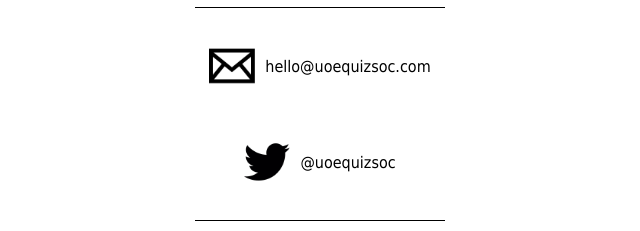
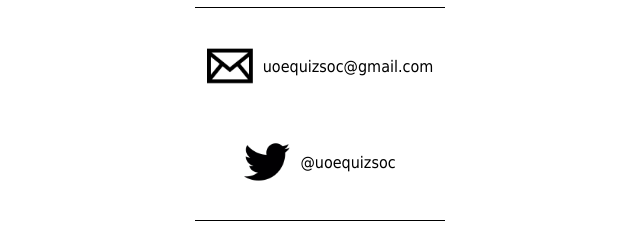
Before and after one commit to freddiejbawden/uoequizsoc, a plain HTML site: page contactus.html in a window 1280 px wide. Shown: the part 151-382 px from the top of the page, 320-960 px from the left. Drawn offline with nearby package versions, Linux system fonts and the light colour scheme.

Commit message:
Update contactus.html

```diff
--- a/contactus.html
+++ b/contactus.html
@@ -57,7 +57,7 @@
           </div>
           <div class="contact">
             <img src="images/mail1x.png" />
-            <span>hello@uoequizsoc.com</span>
+            <span>uoequizsoc@gmail.com</span>
           </div>
           <div class="contact">
             <img src="images/twitter1x.png" />
```
